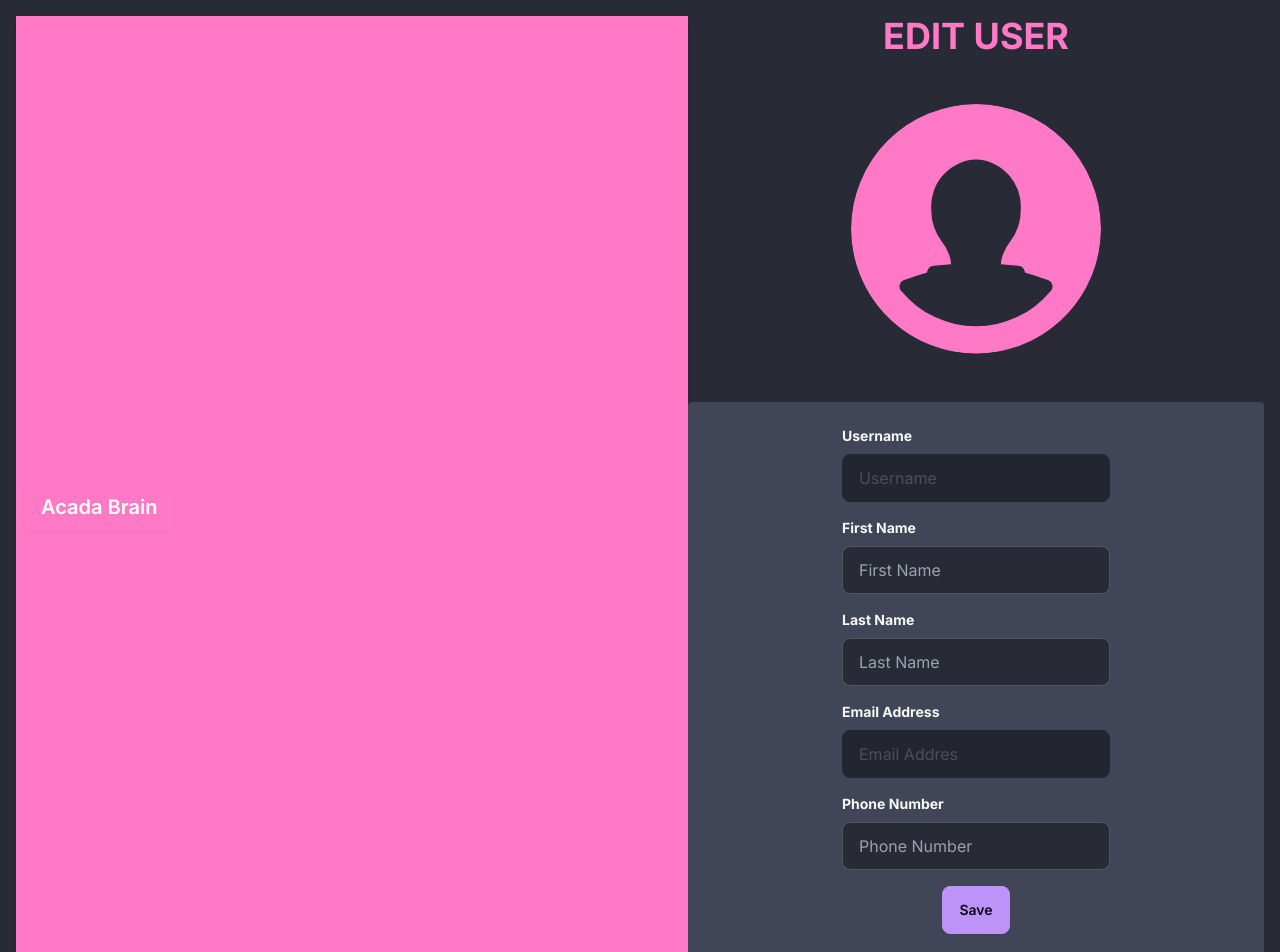
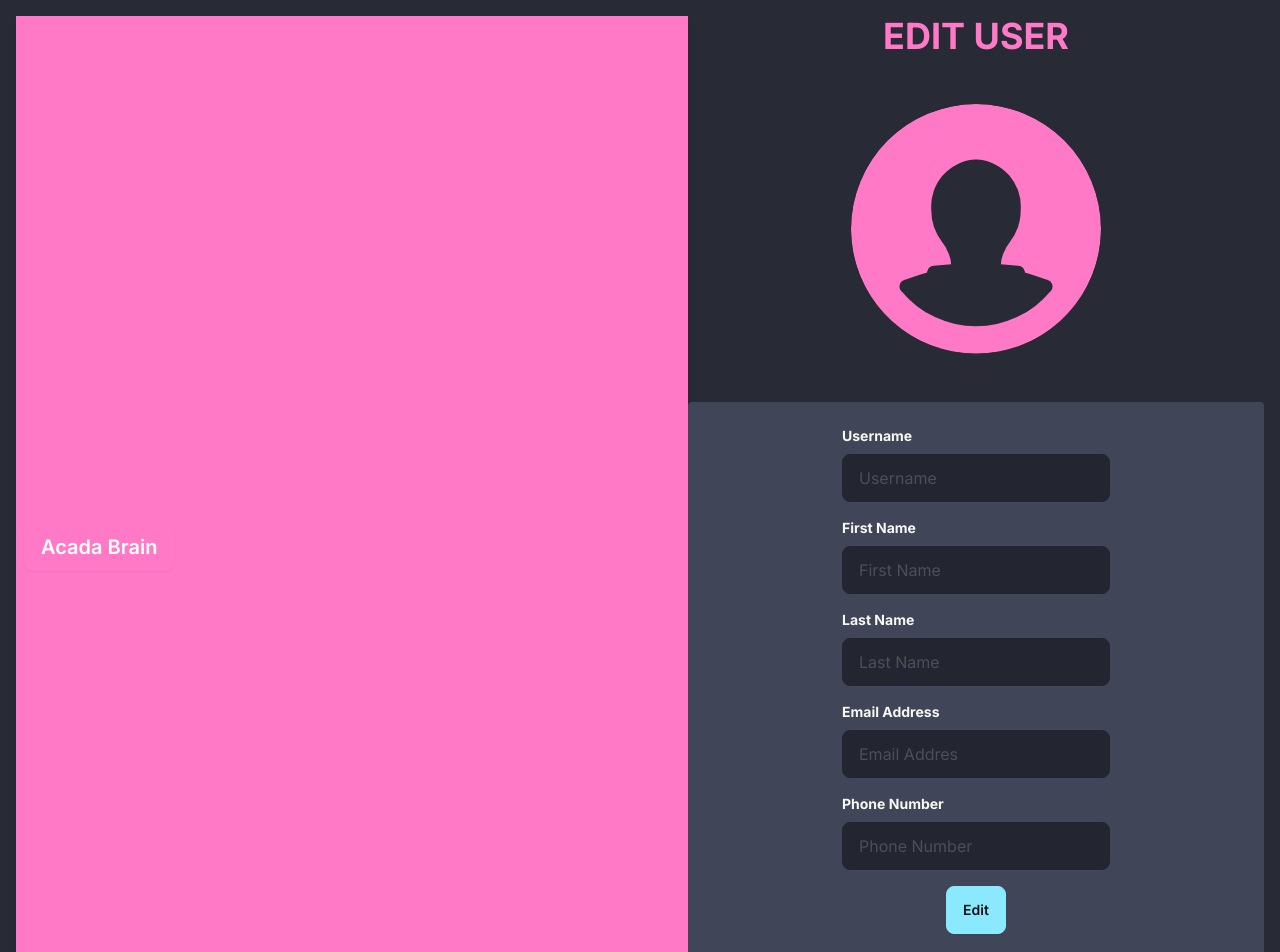
Before and after one commit to MikeyAlmighty/acada-brain-web, a Next.js app: page /users/edit/1 in a window 1280 px wide. Shown: the top 952 px of the page. Built offline with nearby package versions, Linux system fonts and the light colour scheme; no server answers.

Commit message:
feat: combined imgUrl with userEntity

```diff
--- a/app/components/forms/edit-user/index.tsx
+++ b/app/components/forms/edit-user/index.tsx
@@ -7,12 +7,18 @@ import dynamic from "next/dynamic";
 import Image from "next/image";
 
 import { EditFormValues } from "@/app/types/user";
-import { editUserFetch } from "@/app/fetch/user";
+import { editUserFetch, profilePictureUploadFetch } from "@/app/fetch/user";
+import { useState } from "react";
+import ImageUpload from "../../image-upload";
 
 const ClientToastContainer = dynamic(() => import("@/app/components/toasty"));
 
 const EditUserForm = (data: EditFormValues & { imgUrl: string }) => {
+  const [isDisabled, setIsDisabled] = useState<boolean>(true);
+  const [file, setFile] = useState<File | null>();
+
   const { data: session } = useSession();
+
   const {
     register,
     handleSubmit,
@@ -22,7 +28,10 @@ const EditUserForm = (data: EditFormValues & { imgUrl: string }) => {
   const onSubmit: SubmitHandler<EditFormValues> = async (data) => {
     try {
       if (session?.user.id) {
-        await editUserFetch(session?.user.id, data, session?.user.accessToken);
+        await Promise.all([
+          profilePictureUploadFetch(session?.user.id, file),
+          editUserFetch(session?.user.id, data, session?.user.accessToken),
+        ]);
         toast("User Details Updated!");
       }
     } catch (error) {
@@ -30,10 +39,10 @@ const EditUserForm = (data: EditFormValues & { imgUrl: string }) => {
       console.error(error);
     }
   };
-  console.log("imgUrl: ", data?.imgUrl)
 
   return (
     <div className="flex flex-col items-center">
+      {isDisabled ? (
         <Image
           className="object-cover rounded-full mb-12"
           width={250}
@@ -41,6 +50,9 @@ const EditUserForm = (data: EditFormValues & { imgUrl: string }) => {
           src={data?.imgUrl ? data.imgUrl : "/default-avatar.svg"}
           alt="Profile Picture"
         />
+      ) : (
+        <ImageUpload handleUpload={(file) => setFile(file)} />
+      )}
       <form
         className="flex flex-col items-center rounded bg-neutral px-8 pt-6 pb-8 mb-4 md:w-[45vw]"
         onSubmit={handleSubmit(onSubmit)}
@@ -71,6 +83,7 @@ const EditUserForm = (data: EditFormValues & { imgUrl: string }) => {
           <input
             id="firstName"
             type="text"
+            disabled={isDisabled}
             placeholder="First Name"
             className={`input input-bordered w-full ${errors.username ? "input-error" : ""}`}
             {...register("firstName", { required: "First Name is required" })}
@@ -89,6 +102,7 @@ const EditUserForm = (data: EditFormValues & { imgUrl: string }) => {
           <input
             id="lastName"
             type="text"
+            disabled={isDisabled}
             placeholder="Last Name"
             className={`input input-bordered w-full ${errors.username ? "input-error" : ""}`}
             {...register("lastName", { required: "Last Name is required" })}
@@ -127,6 +141,7 @@ const EditUserForm = (data: EditFormValues & { imgUrl: string }) => {
           <input
             id="phoneNumber"
             placeholder="Phone Number"
+            disabled={isDisabled}
             className={`input input-bordered w-full ${errors.phoneNumber ? "input-error" : ""}`}
             {...register("phoneNumber", {
               required: "Phone Number is required",
@@ -139,8 +154,15 @@ const EditUserForm = (data: EditFormValues & { imgUrl: string }) => {
           )}
         </div>
 
-        <div className="flex items-center justify-between">
-          <button type="submit" className="btn btn-secondary my-4">
+        <div className={"flex items-center justify-between flex-col"}>
+          <button
+            type="submit"
+            onClick={() => setIsDisabled(false)}
+            className={`btn ${!isDisabled && "btn-disabled"} btn-info my-4 w-25`}
+          >
+            Edit
+          </button>
+          <button type="submit" className="btn btn-secondary my-4 w-36">
             Save
           </button>
         </div>
--- a/app/components/forms/sign-up/index.tsx
+++ b/app/components/forms/sign-up/index.tsx
@@ -1,14 +1,15 @@
 "use client";
 
+import { useState } from "react";
 import { SubmitHandler, useForm } from "react-hook-form";
-
 import { toast } from "react-toastify";
 import { useRouter } from "next/navigation";
 import dynamic from "next/dynamic";
+import { v4 as uuidv4 } from "uuid";
+
 import { profilePictureUploadFetch, signUpFetch } from "@/app/fetch/user";
 import { SignUpFormValues } from "@/app/types/user";
 import ImageUpload from "../../image-upload";
-import { useState } from "react";
 
 const ClientToastContainer = dynamic(() => import("@/app/components/toasty"));
 
@@ -25,8 +26,8 @@ const SignUpForm = () => {
 
   const onSubmit: SubmitHandler<SignUpFormValues> = async (data) => {
     try {
-      const { id } = await signUpFetch(data);
-      console.log("sending in : ", id, file);
+      const id = uuidv4();
+      await signUpFetch({ ...data, id });
       await profilePictureUploadFetch(id, file);
     } catch (error) {
       toast("Oops! Error creating a new User, Please try again!");
--- a/app/fetch/user/index.ts
+++ b/app/fetch/user/index.ts
@@ -14,7 +14,7 @@ const signUpFetch = async (data: SignUpFormValues): Promise<SignUpResponse> => {
 };
 
 const profilePictureUploadFetch = async (
-  userId: number,
+  userId: string,
   file: File | null | undefined,
 ) => {
   if (!file) return;
@@ -32,7 +32,7 @@ const profilePictureUploadFetch = async (
 };
 
 const editUserFetch = async (
-  userId: number,
+  userId: string,
   data: EditFormValues,
   accessToken: string | undefined,
 ) => {
--- a/app/types/user/index.ts
+++ b/app/types/user/index.ts
@@ -1,4 +1,5 @@
 export type SignUpFormValues = {
+  id: string;
   firstName: string;
   lastName: string;
   username: string;
@@ -24,4 +25,4 @@ export type EditFormValues = {
   email: string;
   password: string;
   phoneNumber: string;
-}
+};
--- a/package.json
+++ b/package.json
@@ -20,7 +20,8 @@
     "react": "^18",
     "react-dom": "^18",
     "react-hook-form": "^7.53.0",
-    "react-toastify": "^10.0.5"
+    "react-toastify": "^10.0.5",
+    "uuid": "^10.0.0"
   },
   "devDependencies": {
     "@chromatic-com/storybook": "^1.8.0",
--- a/types/next-auth.d.ts
+++ b/types/next-auth.d.ts
@@ -8,7 +8,7 @@ declare module "next-auth" {
       email: string;
       sub: string;
       accessToken: string;
-      id: number;
+      id: string;
       firstName: string;
       lastName: string;
       username: string;
```
Also changed, not shown: 1 other file (tests, documents, lock files or other folders). Lines whose indentation alone changed are shown as unchanged.
